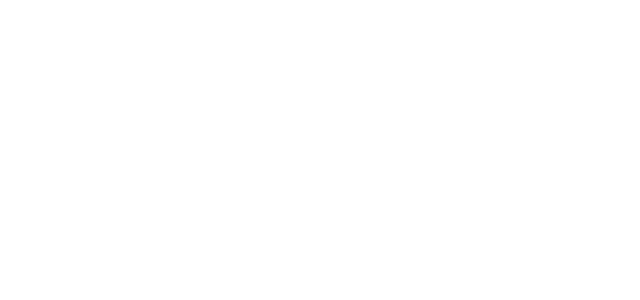
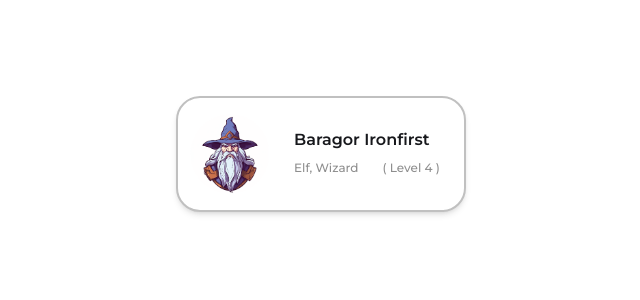
Before and after one commit to danilolan/dndkeeper-web, a Next.js app: page / in a window 1280 px wide. Shown: the top 300 px of the page, without its empty margins (319-959 px from the left). Built offline with nearby package versions, Linux system fonts and the light colour scheme.

Commit message:
feat: card top component

```diff
--- /dev/null
+++ b/app/components/molecules/Card.tsx
@@ -0,0 +1,31 @@
+import React from "react";
+import Image from "next/image";
+
+import character from "../../../public/images/wizard.png";
+
+export const Card = () => {
+  return (
+    <div className="max-w-sm pr-1 py-4 min-w-[290px] bg-white-600 border-2 border-white-300 rounded-3xl shadow-md">
+      <div className="flex pl-3">
+        <div className="w-20 h-20 rounded-full overflow-hidden">
+          <Image
+            src={character}
+            alt={"player character"}
+            className="object-cover w-full h-full"
+          />
+        </div>
+        <div className="ml-6 flex flex-col justify-center ">
+          <h2 className="text-base font-bold text-black-900 mb-2 line-clamp-1 max-w-[160px]">
+            Baragor Ironfirst
+          </h2>
+          <div className="flex flex-row gap-6">
+            <p className="text-xs font-medium text-black-400 mb-1">
+              Elf, Wizard
+            </p>
+            <p className="text-xs font-medium text-black-400">( Level 4 )</p>
+          </div>
+        </div>
+      </div>
+    </div>
+  );
+};
--- a/app/page.tsx
+++ b/app/page.tsx
@@ -1,11 +1,13 @@
 'use client';
 
 import { Button } from "./components/atoms/Button";
+import { Card } from "./components/molecules/Card";
 
 export default function Home() {
   return (
     <main className="flex min-h-screen flex-col items-center justify-between p-24">
       <div className="z-10 items-center justify-center font-mono text-sm lg:flex">
+        <Card />
       </div>
     </main>
   )
--- a/tailwind.config.js
+++ b/tailwind.config.js
@@ -30,6 +30,7 @@
         600: "#ffffff",
       },
       black: {
+        400: "#8e8e8e",
         500: "#34353e",
         600: "#27282f",
         700: "#282a2e",
```
Also changed, not shown: public/images/wizard.png (added).
